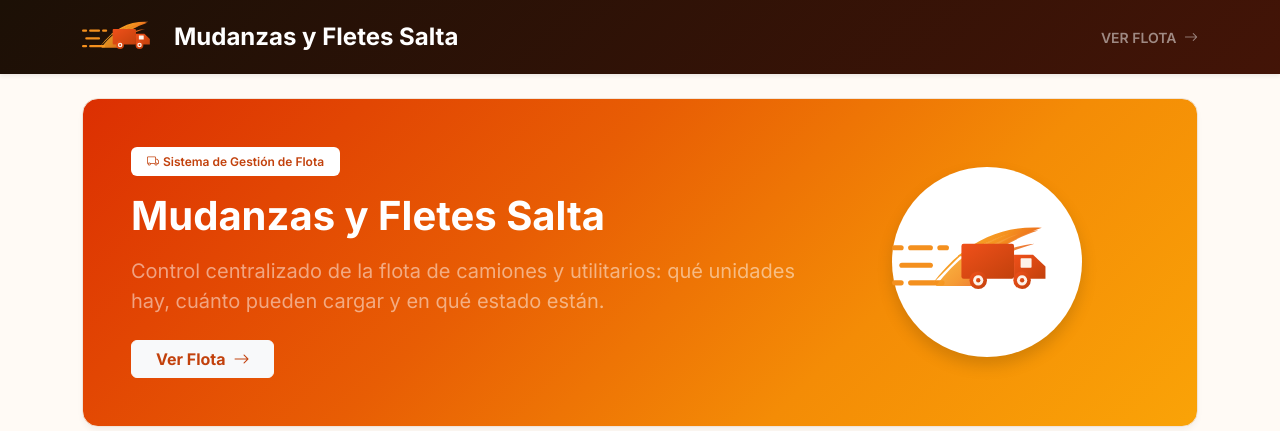
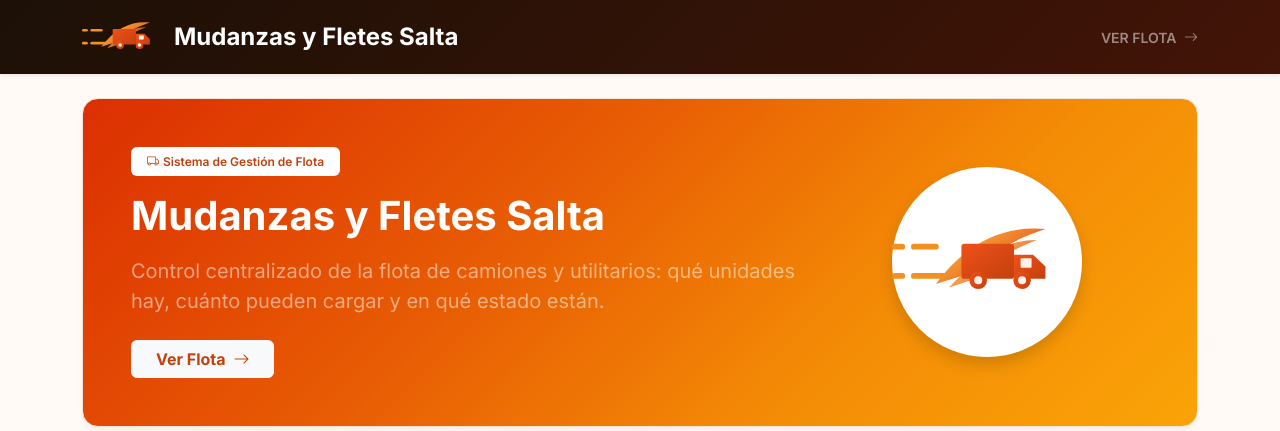
Before and after one commit to MarioGg43/BD_Mudanza, a Django app: page / in a window 1280 px wide. Shown: the top 431 px of the page. Run offline with Django 4.2, Linux system fonts and the light colour scheme.

Commit message:
Simplify the truck icon so it reads clearly at small sizes
The previous version used 4 thin overlapping wing petals that turned
into an illegible blob at header size (42px) — fine detail like that
doesn't scale down. Reduced to 2 bold wing shapes and simpler wheels,
readable both small (header) and large (hero).

Co-Authored-By: Claude Sonnet 5 <noreply@anthropic.com>

```diff
--- a/flota/templates/flota/_icono_camion.html
+++ b/flota/templates/flota/_icono_camion.html
@@ -1,8 +1,7 @@
 <svg viewBox="0 0 260 130" xmlns="http://www.w3.org/2000/svg" style="height: {{ size|default:32 }}px; width: auto;" aria-hidden="true">
     <defs>
-        <linearGradient id="wingGrad{{ size|default:32 }}" x1="0%" y1="0%" x2="100%" y2="60%">
+        <linearGradient id="wingGrad{{ size|default:32 }}" x1="0%" y1="0%" x2="100%" y2="70%">
             <stop offset="0%" stop-color="#ffc93c"/>
-            <stop offset="55%" stop-color="#f4901e"/>
             <stop offset="100%" stop-color="#e2431e"/>
         </linearGradient>
         <linearGradient id="truckGrad{{ size|default:32 }}" x1="0%" y1="0%" x2="100%" y2="100%">
@@ -12,31 +11,23 @@
     </defs>
 
     <!-- lineas de velocidad -->
-    <rect x="0" y="42" width="16" height="7" rx="3.5" fill="#f4901e"/>
-    <rect x="22" y="42" width="34" height="7" rx="3.5" fill="#f4901e"/>
-    <rect x="62" y="42" width="16" height="7" rx="3.5" fill="#f4901e"/>
-    <rect x="10" y="66" width="46" height="7" rx="3.5" fill="#f4901e"/>
-    <rect x="0" y="90" width="16" height="7" rx="3.5" fill="#f4901e"/>
-    <rect x="22" y="90" width="50" height="7" rx="3.5" fill="#f4901e"/>
+    <rect x="0" y="40" width="18" height="8" rx="4" fill="#f4901e"/>
+    <rect x="26" y="40" width="38" height="8" rx="4" fill="#f4901e"/>
+    <rect x="0" y="80" width="18" height="8" rx="4" fill="#f4901e"/>
+    <rect x="26" y="80" width="52" height="8" rx="4" fill="#f4901e"/>
 
-    <!-- ala: 4 capas tipo pluma, de mas clara (punta) a mas oscura (base) -->
-    <path d="M55,95 C100,35 150,15 205,18 C170,30 145,45 128,62 L118,60 C138,44 158,32 178,25 C150,33 128,45 112,60 L102,58
-             C122,44 142,33 160,27 C135,34 115,45 100,58 L90,56 C108,45 126,37 143,32 C118,40 100,50 88,62 Z"
-          fill="url(#wingGrad{{ size|default:32 }})"/>
-    <path d="M60,98 C102,42 150,22 200,22 C168,33 143,47 126,64 C148,50 172,42 195,40 C160,50 132,64 116,80
-             C142,66 168,58 190,58 C158,68 130,82 114,98 Z"
-          fill="url(#wingGrad{{ size|default:32 }})" opacity="0.9"/>
+    <!-- ala: 2 formas amplias, sin detalle fino -->
+    <path d="M60,95 C105,35 155,15 210,20 C165,35 130,55 108,80 Z" fill="url(#wingGrad{{ size|default:32 }})"/>
+    <path d="M78,100 C118,55 158,35 198,35 C160,50 128,68 108,90 Z" fill="url(#wingGrad{{ size|default:32 }})" opacity="0.85"/>
 
     <!-- camion -->
     <g>
-        <rect x="95" y="40" width="72" height="48" rx="3" fill="url(#truckGrad{{ size|default:32 }})"/>
+        <rect x="95" y="40" width="72" height="48" rx="4" fill="url(#truckGrad{{ size|default:32 }})"/>
         <path d="M167,55 h26 l17,16 v17 h-43 Z" fill="url(#truckGrad{{ size|default:32 }})"/>
         <rect x="176" y="60" width="15" height="13" rx="1" fill="#fdf2e9"/>
         <circle cx="118" cy="90" r="12" fill="url(#truckGrad{{ size|default:32 }})"/>
-        <circle cx="118" cy="90" r="7" fill="#fdf2e9"/>
-        <circle cx="118" cy="90" r="3" fill="url(#truckGrad{{ size|default:32 }})"/>
+        <circle cx="118" cy="90" r="5.5" fill="#fdf2e9"/>
         <circle cx="178" cy="90" r="12" fill="url(#truckGrad{{ size|default:32 }})"/>
-        <circle cx="178" cy="90" r="7" fill="#fdf2e9"/>
-        <circle cx="178" cy="90" r="3" fill="url(#truckGrad{{ size|default:32 }})"/>
+        <circle cx="178" cy="90" r="5.5" fill="#fdf2e9"/>
     </g>
 </svg>
```
